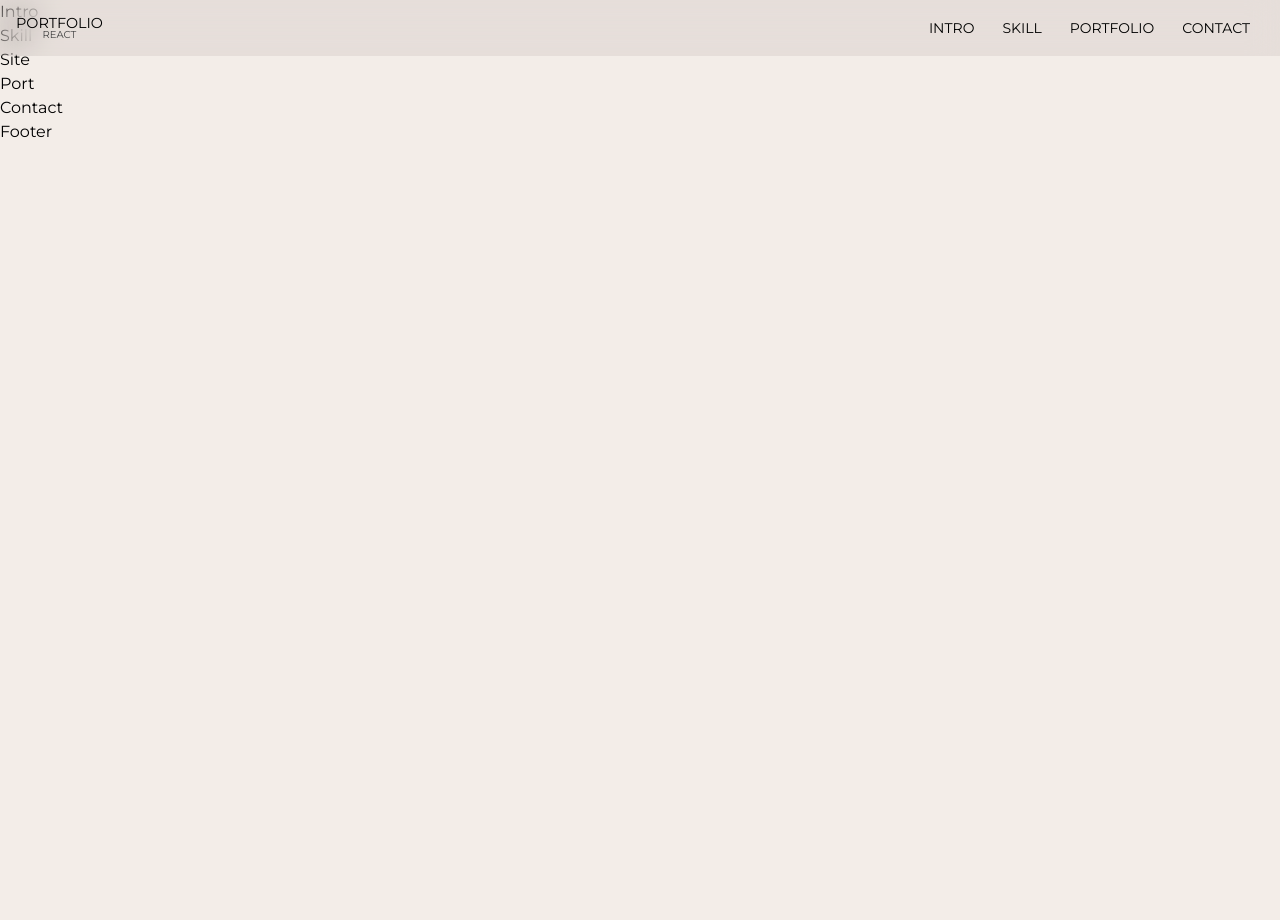
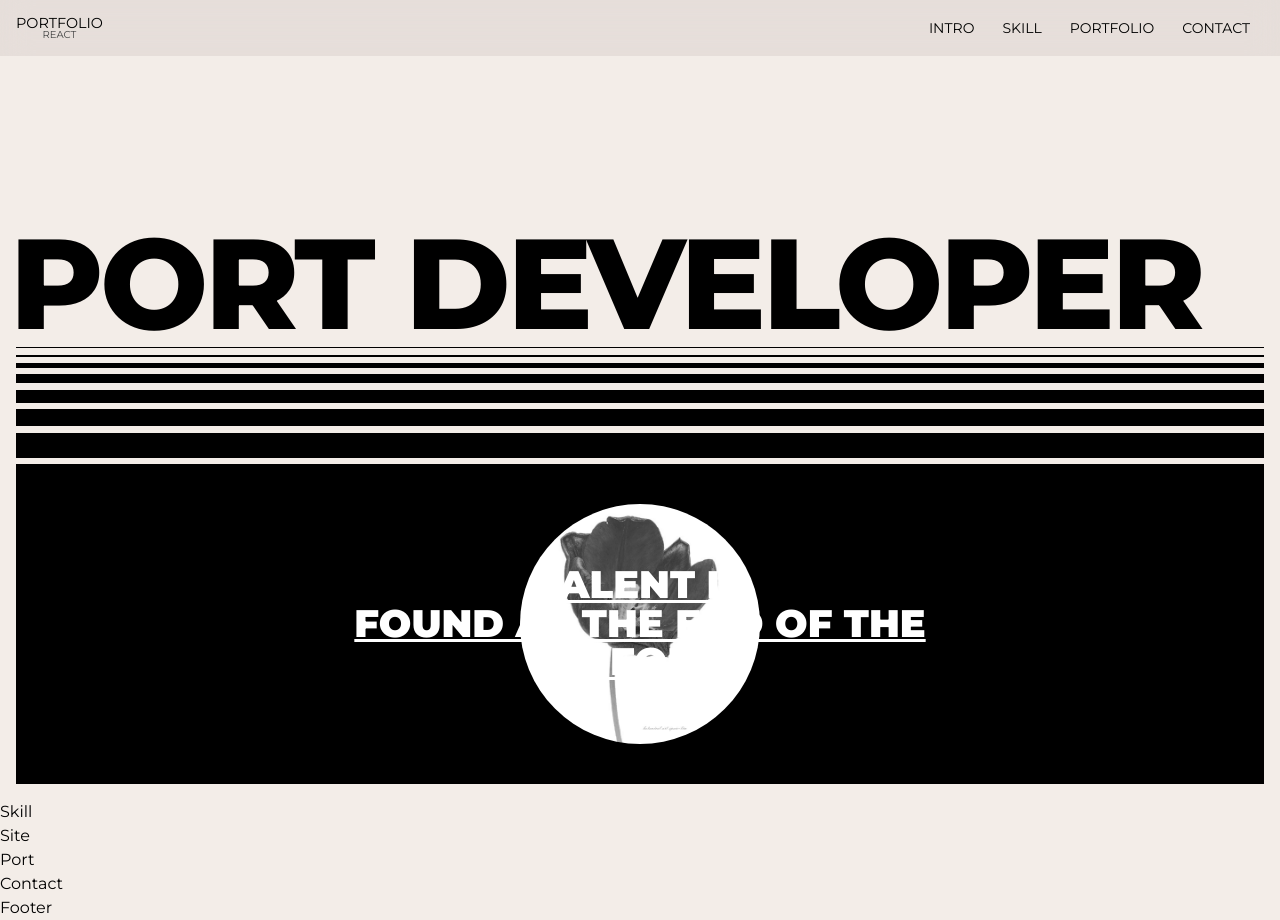
Before and after one commit to ResYejin23/port2023-react, a React (Create React App) app: page / in a window 1280 px wide. Before the commit the page ends 800 px from the top, so only its background shows below. Built offline with nearby package versions, Linux system fonts and the light colour scheme; a small style sheet from the web is missing; a web font is replaced by a local one.

Commit message:
Intro Succ

```diff
--- a/src/assets/scss/section/_intro.scss
+++ b/src/assets/scss/section/_intro.scss
@@ -0,0 +1,149 @@
+#intro {
+  height: 100vh;
+}
+.intro__inner {
+  width: 100%;
+  height: 100%;
+  display: flex;
+  align-items: flex-start;
+  justify-content: flex-end;
+  flex-direction: column;
+  padding: 16px;
+
+  @media (max-width: 800px) {
+    justify-content: center;
+  }
+
+  .intro__title {
+    font-size: 10vw;
+    text-transform: uppercase;
+    line-height: 1;
+    font-weight: 800;
+    white-space: nowrap;
+    text-indent: -0.5vw;
+    letter-spacing: -0.3vw;
+
+    @media (max-width: 320px) {
+      display: none;
+    }
+  }
+  .intro__text {
+    width: 100%;
+    height: 40vh;
+    background-color: var(--black);
+    color: var(--white);
+    display: flex;
+    align-items: center;
+    justify-content: center;
+    flex-direction: column;
+    position: relative;
+
+    .text {
+      font-size: 3vw;
+      line-height: 1;
+      font-weight: 900;
+      text-transform: uppercase;
+      text-decoration: underline;
+      text-align: center;
+      position: relative;
+      z-index: 100;
+      transition: all 0.3s;
+      cursor: all-scroll;
+
+      @media (max-width: 800px) {
+        font-size: 24px;
+      }
+    }
+    .img {
+      position: absolute;
+      left: 50%;
+      top: 50%;
+      transform: translate(-50%, -50%);
+      width: 30vh;
+      height: 30vh;
+      border-radius: 50%;
+      overflow: hidden;
+      filter: grayscale(100%);
+      transition: all 0.3s;
+
+      @media (max-width: 320px) {
+        width: 20vh;
+        height: 20vh;
+      }
+    }
+
+    &:hover .text {
+      opacity: 0;
+    }
+    &:hover .img {
+      filter: grayscale(0);
+    }
+  }
+  .intro__lines {
+    width: 100%;
+
+    .line {
+      display: block;
+      width: 100%;
+      height: 1px;
+      background-color: var(--black);
+      margin-bottom: 0.5vw;
+
+      &:nth-child(1) {
+        height: 1px;
+      }
+      &:nth-child(2) {
+        height: 2px;
+      }
+      &:nth-child(3) {
+        height: 5px;
+      }
+      &:nth-child(4) {
+        height: 9px;
+      }
+      &:nth-child(5) {
+        height: 13px;
+      }
+      &:nth-child(6) {
+        height: 17px;
+      }
+      &:nth-child(7) {
+        height: 25px;
+      }
+    }
+
+    &.bottom {
+      .line {
+        margin-top: 0.5vw;
+        margin-bottom: 0;
+        display: none;
+
+        @media (max-width: 800px) {
+          display: block;
+        }
+
+        &:nth-child(1) {
+          height: 25px;
+        }
+        &:nth-child(2) {
+          height: 17px;
+        }
+        &:nth-child(3) {
+          height: 13px;
+        }
+        &:nth-child(4) {
+          height: 9px;
+        }
+        &:nth-child(5) {
+          height: 5px;
+        }
+        &:nth-child(6) {
+          height: 2px;
+        }
+        &:nth-child(7) {
+          height: 1px;
+        }
+      }
+    }
+  }
+}
--- a/src/components/Intro.jsx
+++ b/src/components/Intro.jsx
@@ -1,7 +1,48 @@
 import React from "react";
 
+import about from "../assets/img/about.jpg";
+
+const introText = {
+  title: "port developer",
+  desc: ["talent is", "found at the end of the", "effort"],
+};
+
 const Intro = () => {
-  return <div>Intro</div>;
+  return (
+    <section id="intro">
+      <div className="intro__inner">
+        <h1 className="intro__title">{introText.title}</h1>
+        <div className="intro__lines" aria-hidden="true">
+          <span className="line"></span>
+          <span className="line"></span>
+          <span className="line"></span>
+          <span className="line"></span>
+          <span className="line"></span>
+          <span className="line"></span>
+          <span className="line"></span>
+        </div>
+        <div className="intro__text">
+          <div className="text">
+            <div>{introText.desc[0]}</div>
+            <div>{introText.desc[1]}</div>
+            <div>{introText.desc[2]}</div>
+          </div>
+          <div className="img">
+            <img src={about} alt="어바웃" />
+          </div>
+        </div>
+        <div className="intro__lines bottom" aria-hidden="true">
+          <span className="line"></span>
+          <span className="line"></span>
+          <span className="line"></span>
+          <span className="line"></span>
+          <span className="line"></span>
+          <span className="line"></span>
+          <span className="line"></span>
+        </div>
+      </div>
+    </section>
+  );
 };
 
 export default Intro;
```
Also changed, not shown: src/assets/img/about.jpg (added).
